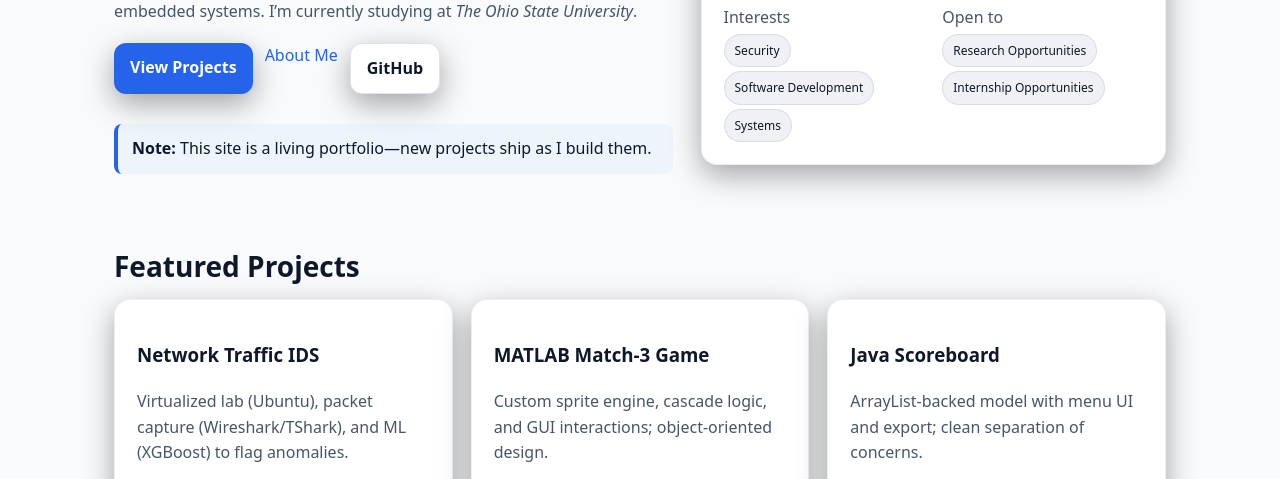
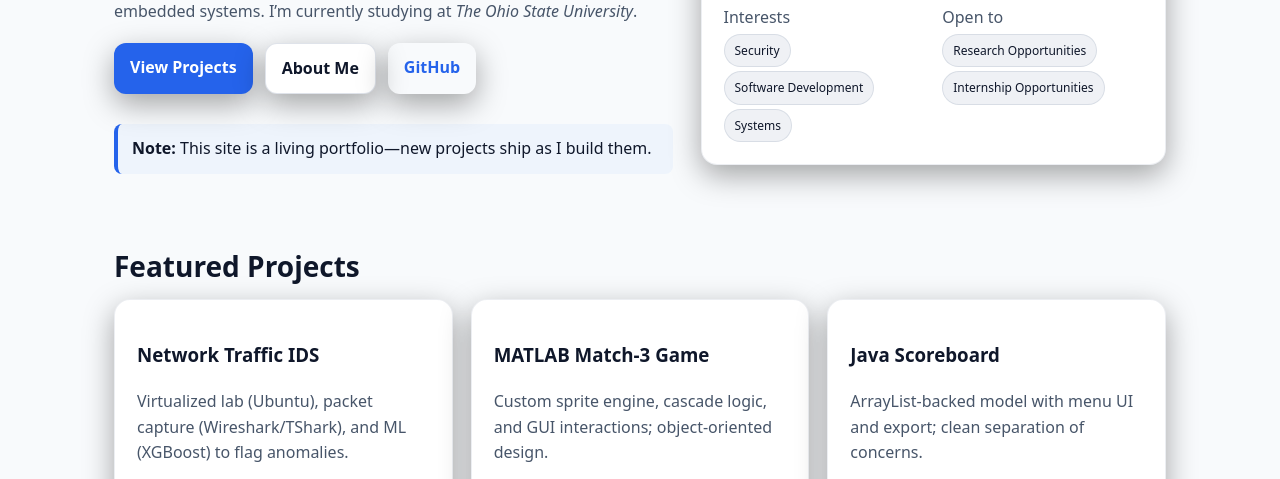
Before and after one commit to dashnercole/Domain-ColeDashner, a plain HTML site: page index.html in a window 1280 px wide. Shown: the part 314-793 px from the top of the page. Drawn offline with Linux system fonts and the light colour scheme.

Commit message:
Update index.html

```diff
--- a/index.html
+++ b/index.html
@@ -85,8 +85,8 @@
         <p class="muted">Building clean, well‑documented projects across <strong>Java</strong>, <strong>Python</strong>, and embedded systems. I’m currently studying at <em>The Ohio State University</em>.</p>
         <div class="hero-cta">
           <a class="btn btn-primary" href="projects.html">View Projects</a>
-          <a href="about.html" title="About Me">About Me</a>
-          <a class="btn btn-secondary" href="https://github.com/yourusername" target="_blank" rel="noopener">GitHub</a>
+          <a class="btn btn-secondary" href="aboutme.html">About Me</a>
+          <a class="btn btn-third" href="https://github.com/yourusername" target="_blank" rel="noopener">GitHub</a>
         </div>
         <div class="section notice" aria-live="polite">
           <strong>Note:</strong> This site is a living portfolio—new projects ship as I build them.
```
